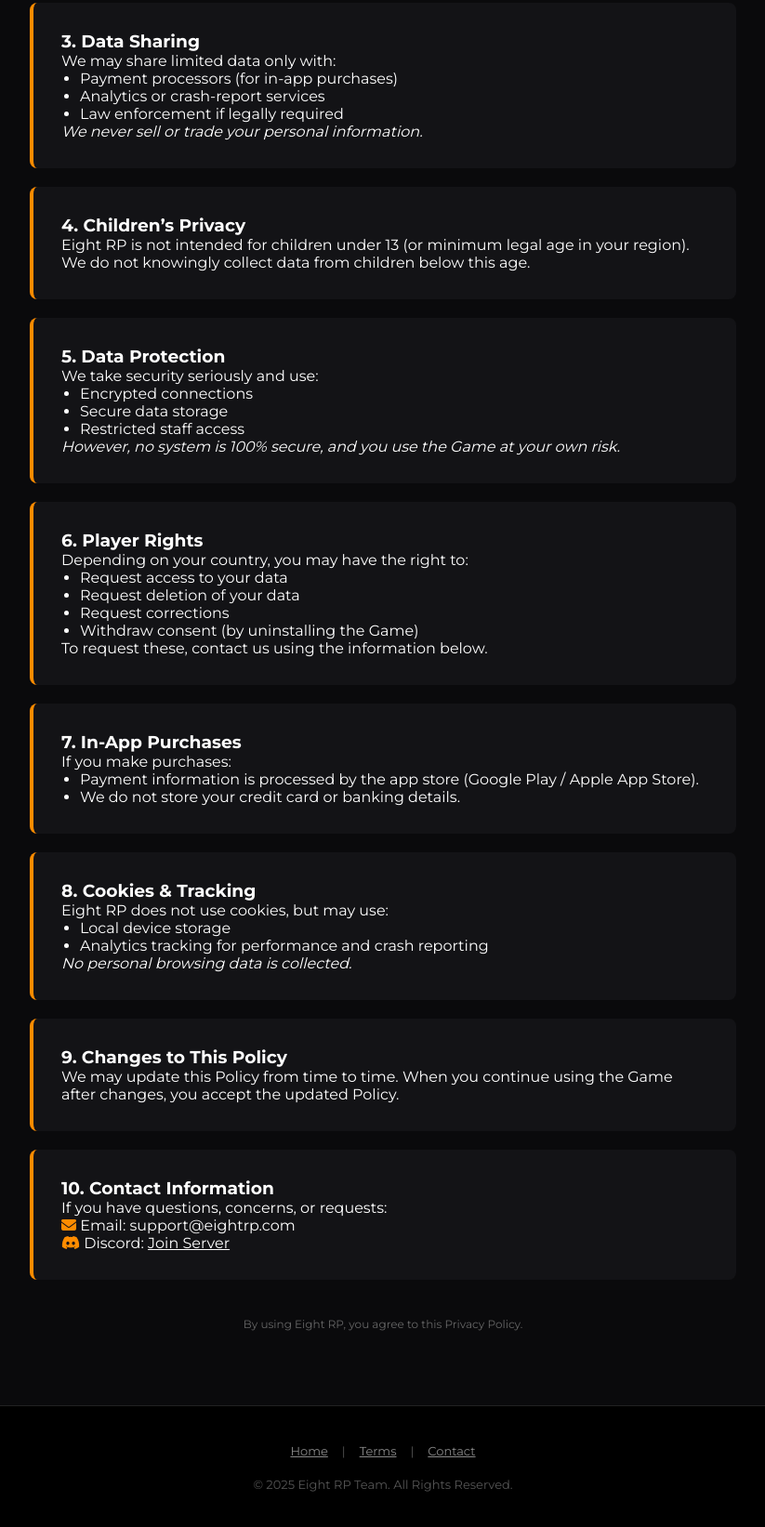
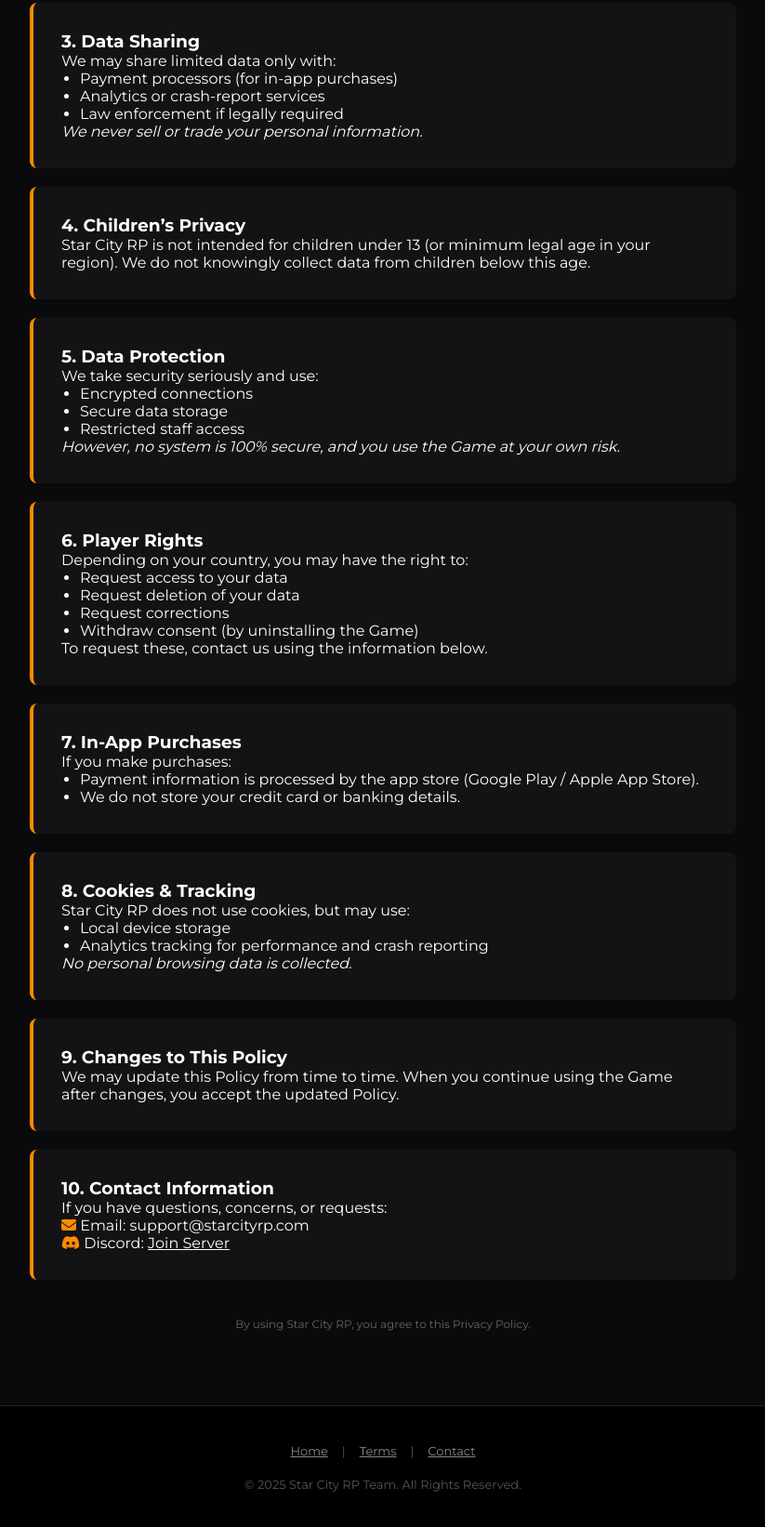
Before and after one commit to yahyahujatullah1-glitch/Eight-by-yahya, a website: page privacy.html in a window 1280 px wide. Shown: the part 1011-2654 px from the top of the page at 93% size, without its empty margins (228-1051 px from the left). Drawn offline with Linux system fonts and the light colour scheme.

Commit message:
Update privacy.html

```diff
--- a/privacy.html
+++ b/privacy.html
@@ -3,7 +3,7 @@
 <head>
     <meta charset="UTF-8">
     <meta name="viewport" content="width=device-width, initial-scale=1.0">
-    <title>Privacy Policy - Eight RP</title>
+    <title>Privacy Policy - Star City RP</title>
 
     <!-- Fonts & Icons -->
     <link href="https://fonts.googleapis.com/css2?family=Bebas+Neue&family=Montserrat:wght@400;500;700;800&display=swap" rel="stylesheet">
@@ -55,7 +55,7 @@
         <h1 class="page-title">Privacy Policy</h1>
         <p style="color:#888; font-style: italic; margin-top: 10px;">Last Updated: November 2025</p>
         <p style="max-width: 600px; margin: 20px auto 0; color: #ccc; font-size: 14px; line-height: 1.6;">
-            This Privacy Policy explains how Eight RP (“we”, “our”, “us”) collects, uses, and protects your information when you play the Eight RP mobile roleplay game (“Game”). By installing or using Eight RP, you agree to this policy.
+            This Privacy Policy explains how Star City RP (“we”, “our”, “us”) collects, uses, and protects your information when you play the Star City RP mobile roleplay game (“Game”). By installing or using Star City RP, you agree to this policy.
         </p>
     </div>
 
@@ -120,7 +120,7 @@
         <!-- 4. Children’s Privacy -->
         <div class="legal-box">
             <h3>4. Children’s Privacy</h3>
-            <p>Eight RP is not intended for children under 13 (or minimum legal age in your region). We do not knowingly collect data from children below this age.</p>
+            <p>Star City RP is not intended for children under 13 (or minimum legal age in your region). We do not knowingly collect data from children below this age.</p>
         </div>
 
         <!-- 5. Data Protection -->
@@ -161,7 +161,7 @@
         <!-- 8. Cookies & Tracking -->
         <div class="legal-box">
             <h3>8. Cookies & Tracking</h3>
-            <p>Eight RP does not use cookies, but may use:</p>
+            <p>Star City RP does not use cookies, but may use:</p>
             <ul>
                 <li>Local device storage</li>
                 <li>Analytics tracking for performance and crash reporting</li>
@@ -180,13 +180,13 @@
             <h3>10. Contact Information</h3>
             <p>If you have questions, concerns, or requests:</p>
             <p>
-                <i class="fa-solid fa-envelope" style="color:var(--primary)"></i> Email: <span style="color:white">support@eightrp.com</span><br>
-                <i class="fa-brands fa-discord" style="color:var(--primary)"></i> Discord: <a href="https://discord.gg/DH8g6YfZxW" style="color:white; text-decoration:underline;">Join Server</a>
+                <i class="fa-solid fa-envelope" style="color:var(--primary)"></i> Email: <span style="color:white">support@starcityrp.com</span><br>
+                <i class="fa-brands fa-discord" style="color:var(--primary)"></i> Discord: <a href="https://discord.gg/KwJQfuPBHt" style="color:white; text-decoration:underline;">Join Server</a>
             </p>
         </div>
 
         <div style="text-align:center; color:#666; font-size:12px; margin-top:40px;">
-            By using Eight RP, you agree to this Privacy Policy.
+            By using Star City RP, you agree to this Privacy Policy.
         </div>
 
     </div>
@@ -196,7 +196,7 @@
         <div class="footer-links">
             <a href="index.html">Home</a> | <a href="terms.html">Terms</a> | <a href="contact.html">Contact</a>
         </div>
-        <div class="disclaimer"><p>&copy; 2025 Eight RP Team. All Rights Reserved.</p></div>
+        <div class="disclaimer"><p>&copy; 2025 Star City RP Team. All Rights Reserved.</p></div>
     </footer>
 
     <script src="js/script.js"></script>
```
